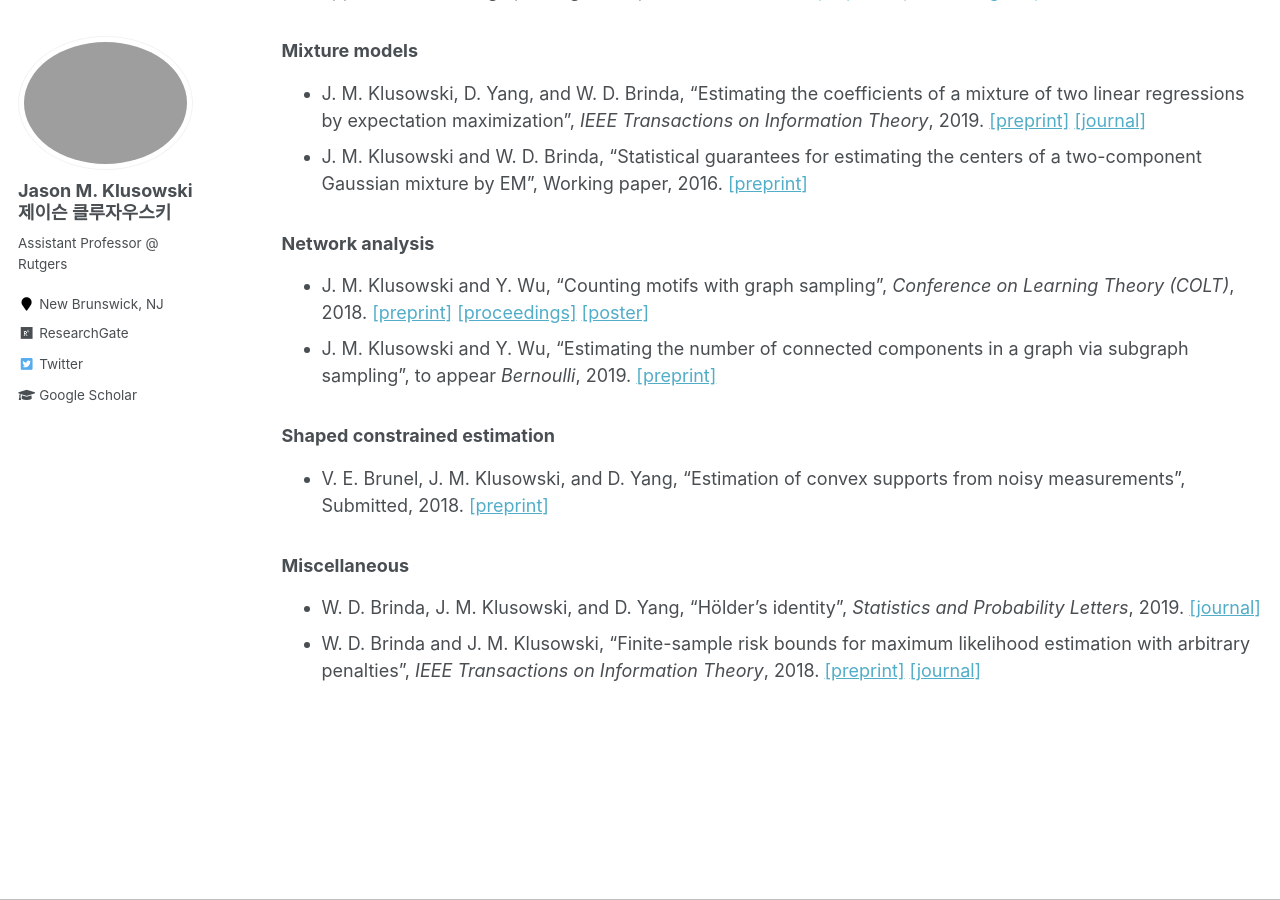
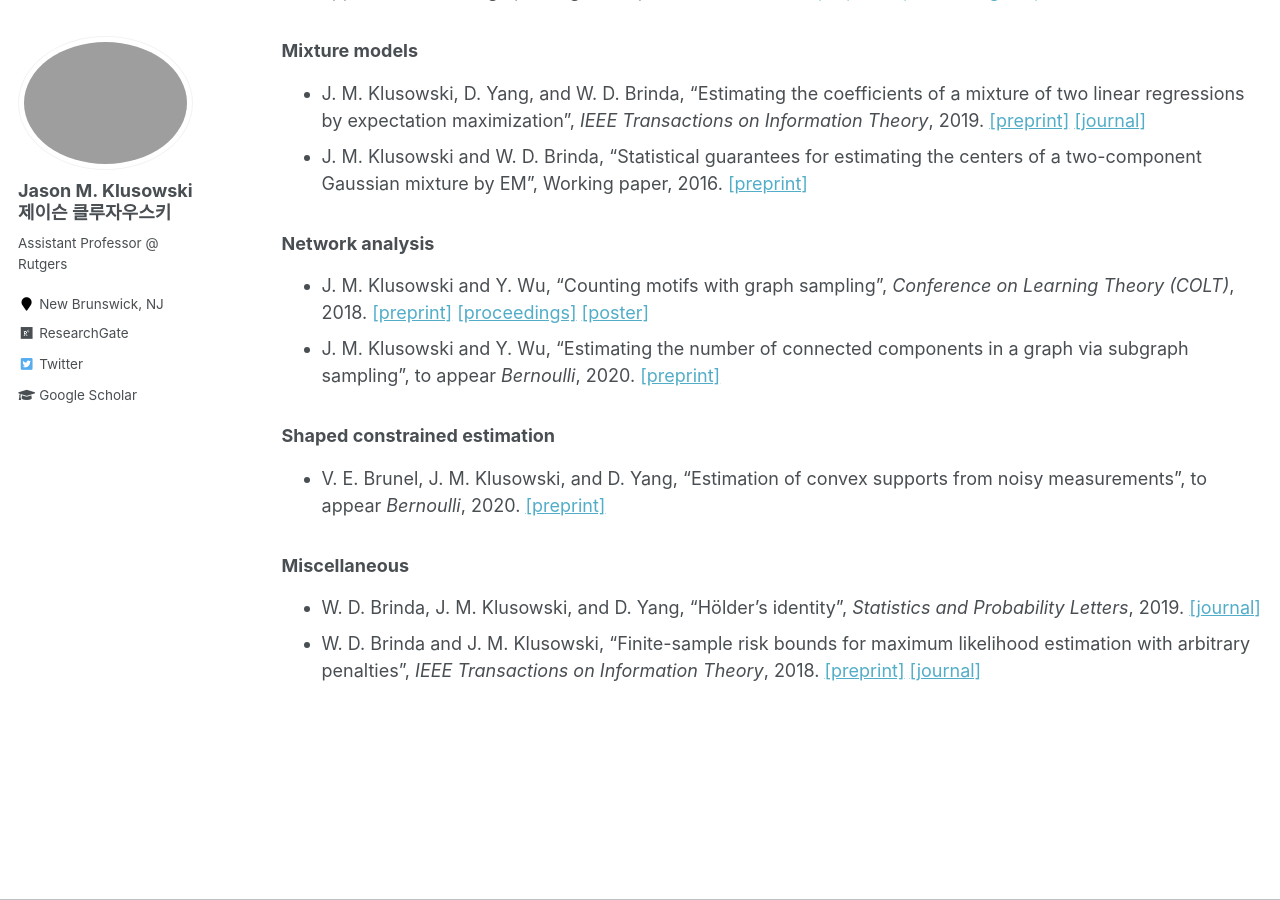
Before and after one commit to jasonklusowski/jasonklusowski.github.io, a Jekyll site: the page built from _pages/publications.md, in a window 1280 px wide and 900 px high, scrolled down 864 px. Built offline with Jekyll 4.4.1, drawn with Linux system fonts in a browser that asks for light colours; formulas are drawn with MathJax 3.

Commit message:
Update publications.md

```diff
--- a/_pages/publications.md
+++ b/_pages/publications.md
@@ -32,11 +32,11 @@ You can also find my articles on my [Google Scholar profile](https://scholar.goo
 ### Network analysis
 
 * J. M. Klusowski and Y. Wu, "Counting motifs with graph sampling", _Conference on Learning Theory (COLT)_, 2018. [[preprint]](https://arxiv.org/pdf/1802.07773.pdf) [[proceedings]](http://proceedings.mlr.press/v75/klusowski18a/klusowski18a.pdf) [[poster]](https://jasonklusowski.github.io/files/poster.pdf)
-* J. M. Klusowski and Y. Wu, "Estimating the number of connected components in a graph via subgraph sampling", to appear _Bernoulli_, 2019. [[preprint]](https://arxiv.org/pdf/1801.04339.pdf)
+* J. M. Klusowski and Y. Wu, "Estimating the number of connected components in a graph via subgraph sampling", to appear _Bernoulli_, 2020. [[preprint]](https://arxiv.org/pdf/1801.04339.pdf)
 
 ### Shaped constrained estimation
 
-* V. E. Brunel, J. M. Klusowski, and D. Yang, "Estimation of convex supports from noisy measurements", Submitted, 2018. [[preprint]](https://arxiv.org/pdf/1804.09879.pdf)
+* V. E. Brunel, J. M. Klusowski, and D. Yang, "Estimation of convex supports from noisy measurements", to appear _Bernoulli_, 2020. [[preprint]](https://arxiv.org/pdf/1804.09879.pdf)
 
 ### Miscellaneous
 
```
